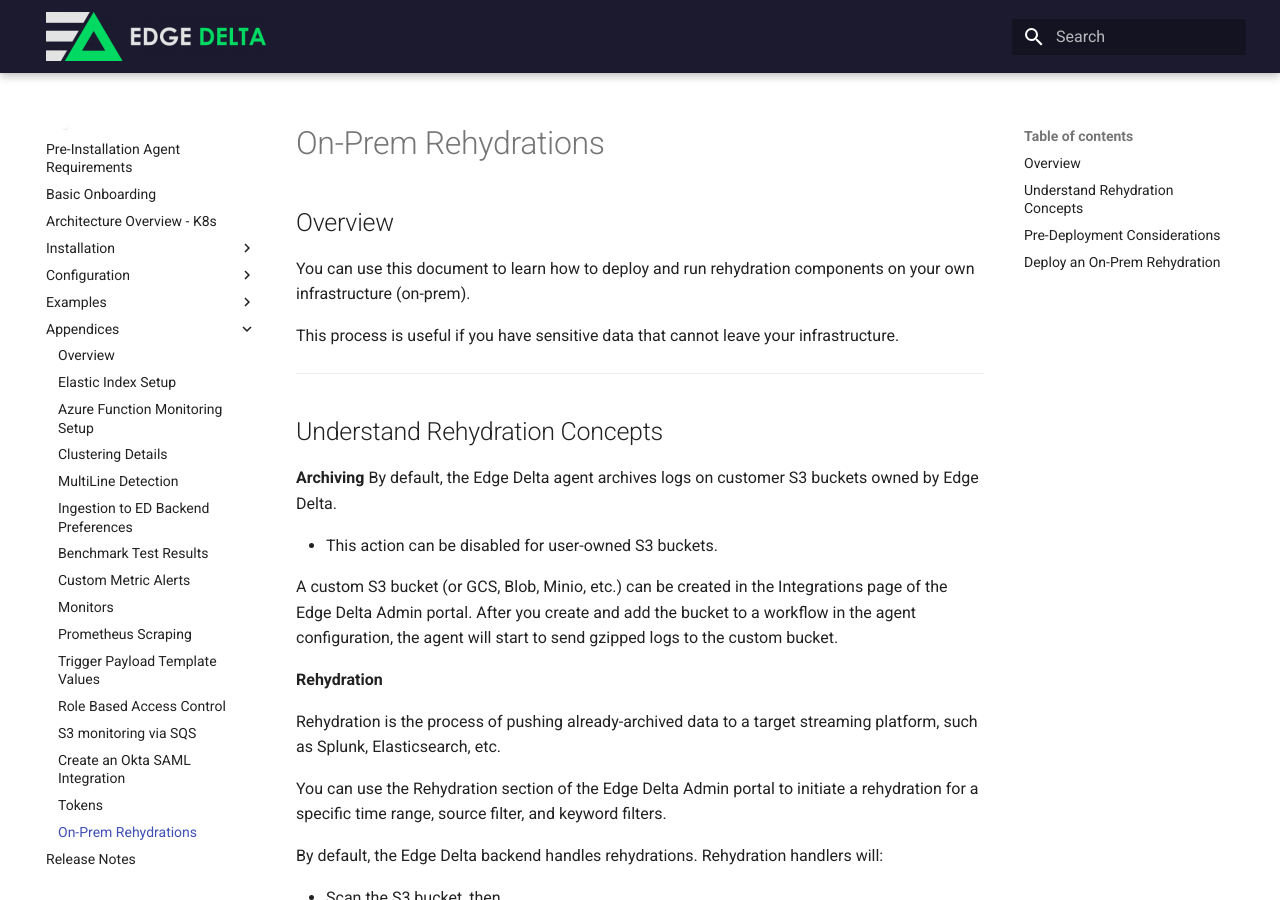
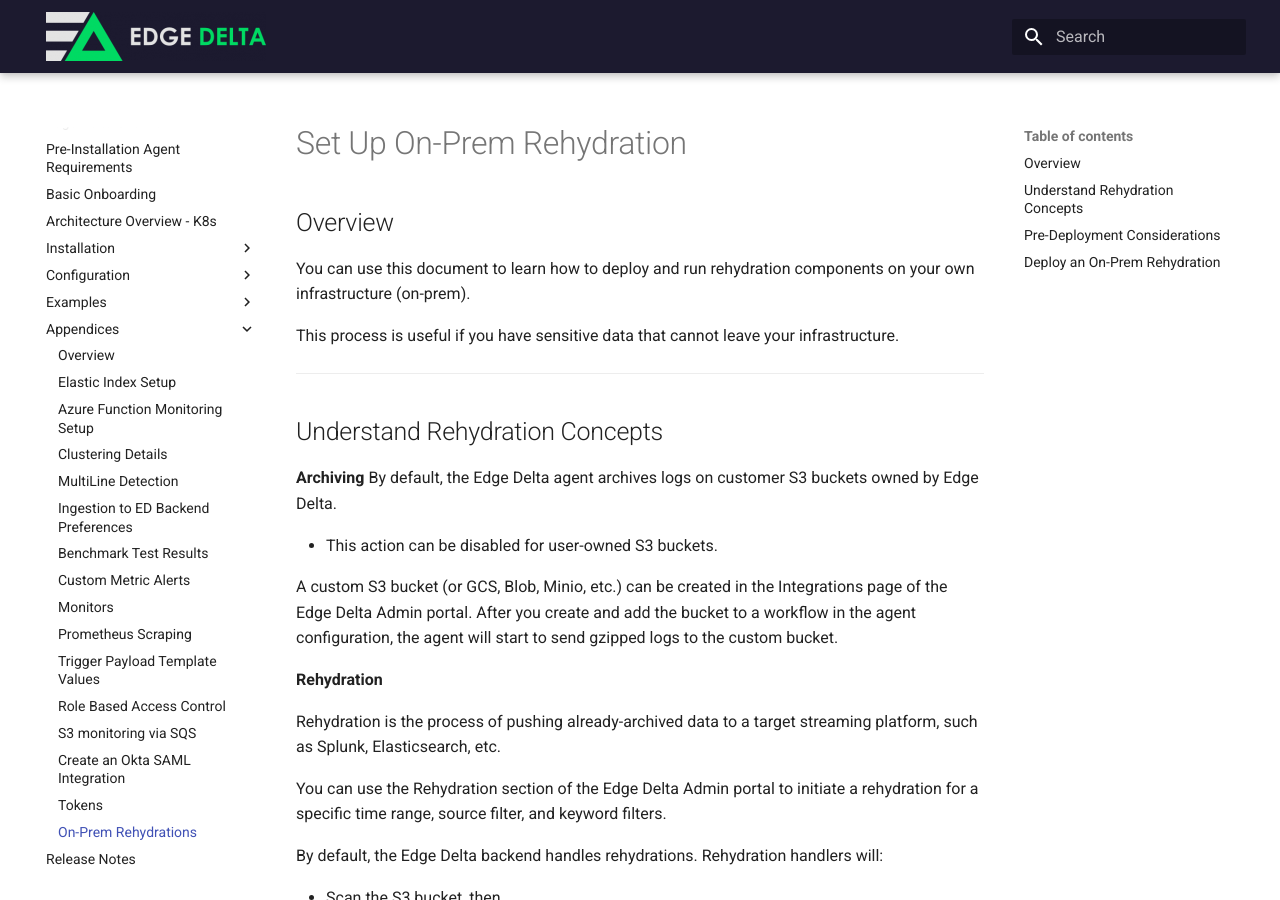
Before and after one commit to edgedelta/docs, an MkDocs documentation site: the page built from docs/appendices/on-prem-rehydration.md, in a window 1280 px wide and 900 px high. Built offline with MkDocs 1.6.1 and Material for MkDocs 9.7.7, drawn with Linux system fonts in a browser that asks for light colours.

Commit message:
Update on-prem-rehydration.md

```diff
--- a/docs/appendices/on-prem-rehydration.md
+++ b/docs/appendices/on-prem-rehydration.md
@@ -1,3 +1,5 @@
+# Set Up On-Prem Rehydration
+
 ## Overview
 
 You can use this document to learn how to deploy and run rehydration components on your own infrastructure (on-prem).
```
